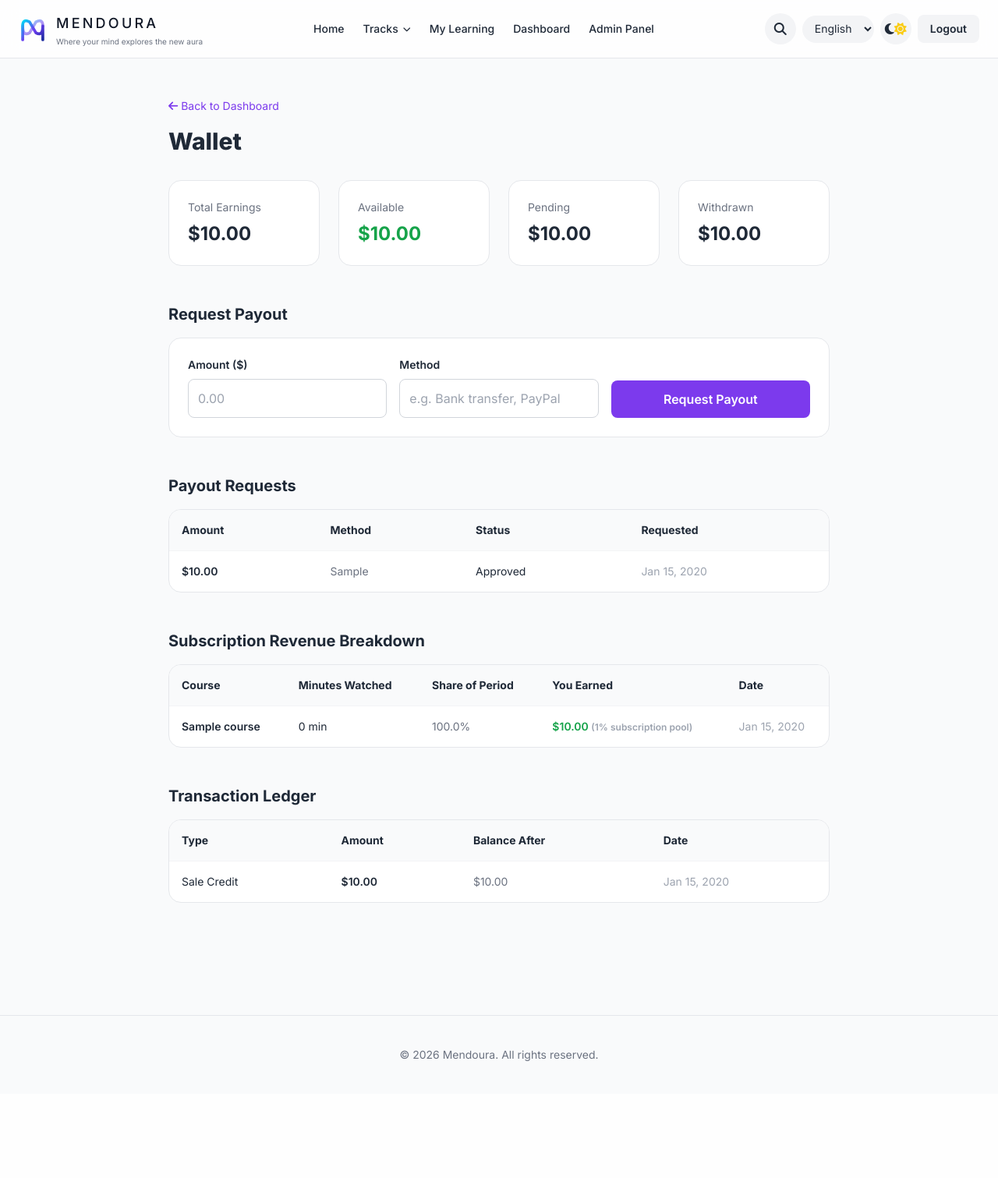
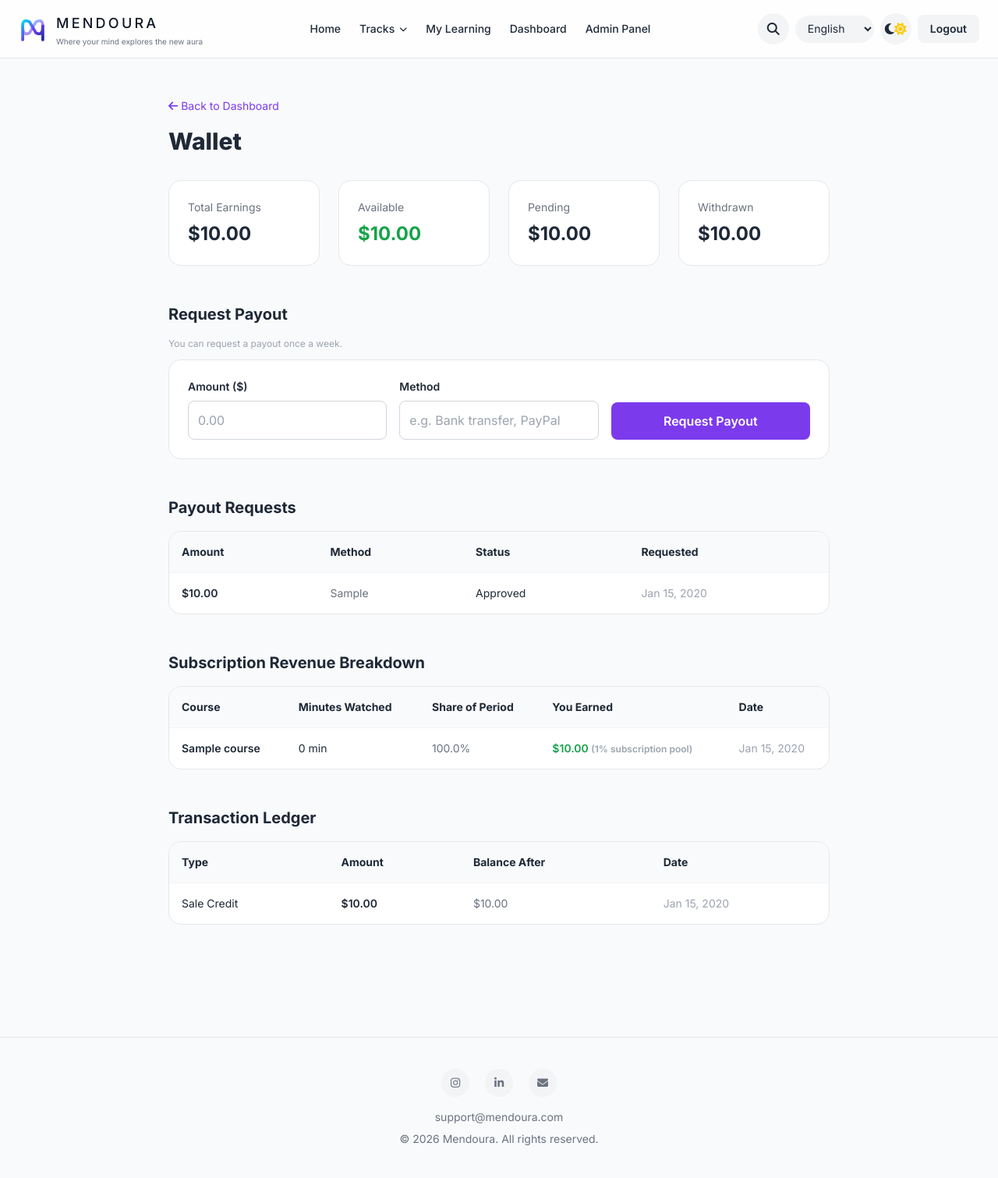
Before and after one commit to ToqaHamdy/mendoura-lms, a Django app: page /dashboard/wallet/ in a window 1280 px wide. Shown: the whole page at 78% size. Before the commit the page ends 1361 px from the top, so only its background shows below. Run offline with Django 5.2, Linux system fonts and the light colour scheme; a user stored in the database is signed in; tables that the repository leaves empty hold one stand-in row (values such as "Sample post"); style sheets or scripts are compiled from the project's sources.

Commit message:
Fix login logo, course-track scoping, weekly payout cooldown, footer links
- Login page's illustration panel showed a generic FontAwesome infinity
  icon instead of the actual brand mark; replaced with the real SVG logo.
- Fixed a real bug: CourseCreationForm and CategoryForm let a course/category
  be filed under a parent track category (e.g. "Tech") instead of a leaf
  track (e.g. "Web Development"). A course under a parent has no course list
  of its own to appear in, so it silently never showed up on any
  student-facing browse page -- this is almost certainly why some
  instructor-added courses weren't visible to students. Both forms now only
  offer leaf tracks.
- Course creation form now exposes a language field (English, Arabic,
  French, German, Spanish, Italian, Turkish) -- previously every course
  defaulted to English since the form never exposed this field at all.
- Instructors can now request a payout at most once every 7 days; the
  wallet page shows the next available date and disables the button
  during the cooldown.
- Footer: added Instagram/LinkedIn links and the support email.
- Added French and Spanish as UI language options in the switcher. These
  are structural stubs only (no translated strings yet -- falls back to
  English) rather than machine-translated guesses shipped under the brand;
  fill in locale/{fr,es}/LC_MESSAGES/django.po with real translations
  before calling these two "supported."

4 new tests (leaf-track-only course creation, weekly payout cooldown and
its reset after a week) -- all 70 tests pass against real Postgres.

```diff
--- a/lms_backend/courses/forms.py
+++ b/lms_backend/courses/forms.py
@@ -98,10 +98,24 @@ COURSE_FORM_INPUT_CLASSES = (
 )
 
 
+COURSE_LANGUAGE_CHOICES = [
+    ('English', 'English'),
+    ('Arabic', 'Arabic'),
+    ('French', 'French'),
+    ('German', 'German'),
+    ('Spanish', 'Spanish'),
+    ('Italian', 'Italian'),
+    ('Turkish', 'Turkish'),
+]
+
+
 class CourseCreationForm(forms.ModelForm):
+    language = forms.ChoiceField(choices=COURSE_LANGUAGE_CHOICES, initial='English',
+                                  widget=forms.Select(attrs={'class': COURSE_FORM_INPUT_CLASSES}))
+
     class Meta:
         model = Course
-        fields = ['title', 'description', 'track', 'category', 'level', 'production_type',
+        fields = ['title', 'description', 'track', 'category', 'level', 'language', 'production_type',
                   'price', 'is_free', 'thumbnail', 'ai_script']
         widgets = {
             'title': forms.TextInput(attrs={
@@ -132,7 +146,10 @@ class CourseCreationForm(forms.ModelForm):
 
     def __init__(self, *args, **kwargs):
         super().__init__(*args, **kwargs)
-        self.fields['track'].queryset = Track.objects.filter(is_active=True)
+        # Only leaf tracks take courses -- a parent category (e.g. "Tech")
+        # has no course list of its own, so a course filed under one would
+        # never surface on any student-facing browse page.
+        self.fields['track'].queryset = Track.objects.filter(is_active=True, parent__isnull=False)
         self.fields['category'].queryset = Category.objects.all()
         self.fields['category'].required = False
 
@@ -202,6 +219,10 @@ class CategoryForm(forms.ModelForm):
             'track': forms.Select(attrs={'class': INPUT_CLASSES}),
             'name': forms.TextInput(attrs={'class': INPUT_CLASSES, 'placeholder': 'e.g. Frontend'}),
         }
+
+    def __init__(self, *args, **kwargs):
+        super().__init__(*args, **kwargs)
+        self.fields['track'].queryset = Track.objects.filter(parent__isnull=False)
 
 
 # Module Form (Instructor organizes course into sections)
--- a/lms_backend/courses/templates/dashboard/wallet.html
+++ b/lms_backend/courses/templates/dashboard/wallet.html
@@ -30,6 +30,9 @@
   </div>
 
   <h2 class="text-xl font-bold mb-4">Request Payout</h2>
+  <p class="text-xs text-gray-400 mb-3">You can request a payout once a week.
+    {% if next_payout_available_at %}Next available: {{ next_payout_available_at|date:"M d, Y" }}.{% endif %}
+  </p>
   <form method="post" action="{% url 'request_payout' %}" class="bg-white dark:bg-gray-900 border border-gray-200 dark:border-gray-800 rounded-2xl p-6 mb-12 grid grid-cols-1 md:grid-cols-3 gap-4 items-end">
     {% csrf_token %}
     <div>
@@ -40,7 +43,8 @@
       <label class="block text-sm font-semibold mb-2">Method</label>
       {{ form.method }}
     </div>
-    <button type="submit" class="px-5 py-3 rounded-lg bg-brand-600 text-white font-semibold hover:bg-brand-700">
+    <button type="submit" class="px-5 py-3 rounded-lg bg-brand-600 text-white font-semibold hover:bg-brand-700 disabled:opacity-50 disabled:cursor-not-allowed"
+            {% if next_payout_available_at %}disabled{% endif %}>
       Request Payout
     </button>
   </form>
--- a/lms_backend/courses/views.py
+++ b/lms_backend/courses/views.py
@@ -713,13 +713,23 @@ def instructor_wallet(request):
         RevenueDistribution.objects.filter(instructor=request.user)
         .select_related('course', 'period')
     )
+
+    next_payout_available_at = None
+    last_request = payouts.order_by('-requested_at').first()
+    if last_request and timezone.now() - last_request.requested_at < PAYOUT_COOLDOWN:
+        next_payout_available_at = last_request.requested_at + PAYOUT_COOLDOWN
+
     return render(request, 'dashboard/wallet.html', {
         'wallet': wallet,
         'transactions': transactions,
         'payouts': payouts,
         'revenue_distributions': revenue_distributions,
         'form': PayoutRequestForm(),
+        'next_payout_available_at': next_payout_available_at,
     })
+
+
+PAYOUT_COOLDOWN = timedelta(days=7)
 
 
 # Request a payout from available balance. The requested amount is reserved
@@ -732,6 +742,15 @@ def request_payout(request):
     wallet, _ = InstructorWallet.objects.get_or_create(instructor=request.user)
 
     if request.method == 'POST':
+        last_request = wallet.payouts.order_by('-requested_at').first()
+        if last_request and timezone.now() - last_request.requested_at < PAYOUT_COOLDOWN:
+            next_available = last_request.requested_at + PAYOUT_COOLDOWN
+            messages.error(
+                request,
+                f'You can request a payout once a week. Next available: '
+                f'{next_available.strftime("%b %d, %Y")}.')
+            return redirect('instructor_wallet')
+
         form = PayoutRequestForm(request.POST)
         if form.is_valid():
             with transaction.atomic():
--- a/lms_backend/lms_backend/settings.py
+++ b/lms_backend/lms_backend/settings.py
@@ -138,6 +138,8 @@ LANGUAGE_CODE = 'en-us'
 LANGUAGES = [
     ('en', 'English'),
     ('ar', 'العربية'),
+    ('fr', 'Français'),
+    ('es', 'Español'),
 ]
 LOCALE_PATHS = [BASE_DIR / 'locale']
 
--- a/lms_backend/templates/base.html
+++ b/lms_backend/templates/base.html
@@ -219,7 +219,22 @@
 </main>
 
 <footer class="border-t border-gray-200 dark:border-gray-800 mt-24 py-10 text-center text-sm text-gray-500 dark:text-gray-400">
-  <p>&copy; 2026 Mendoura. All rights reserved.</p>
+  <div class="flex items-center justify-center gap-5 mb-4">
+    <a href="https://www.instagram.com/mendouralearning/" target="_blank" rel="noopener" aria-label="Instagram"
+       class="w-9 h-9 flex items-center justify-center rounded-full bg-gray-100 dark:bg-gray-800 hover:bg-gray-200 dark:hover:bg-gray-700 transition">
+      <i class="fa-brands fa-instagram"></i>
+    </a>
+    <a href="https://www.linkedin.com/in/mendoura-learning-687463422/" target="_blank" rel="noopener" aria-label="LinkedIn"
+       class="w-9 h-9 flex items-center justify-center rounded-full bg-gray-100 dark:bg-gray-800 hover:bg-gray-200 dark:hover:bg-gray-700 transition">
+      <i class="fa-brands fa-linkedin-in"></i>
+    </a>
+    <a href="mailto:support@mendoura.com" aria-label="Email"
+       class="w-9 h-9 flex items-center justify-center rounded-full bg-gray-100 dark:bg-gray-800 hover:bg-gray-200 dark:hover:bg-gray-700 transition">
+      <i class="fa-solid fa-envelope"></i>
+    </a>
+  </div>
+  <p><a href="mailto:support@mendoura.com" class="hover:text-brand-600 dark:hover:text-brand-400">support@mendoura.com</a></p>
+  <p class="mt-2">&copy; 2026 Mendoura. All rights reserved.</p>
 </footer>
 
 <script>
```
Also changed, not shown: lms_backend/courses/tests.py (+56 -1 lines), lms_backend/templates/registration/login.html (+6 -1 lines), lms_backend/locale/es/LC_MESSAGES/django.po (added), lms_backend/locale/fr/LC_MESSAGES/django.po (added), 2 other files.
